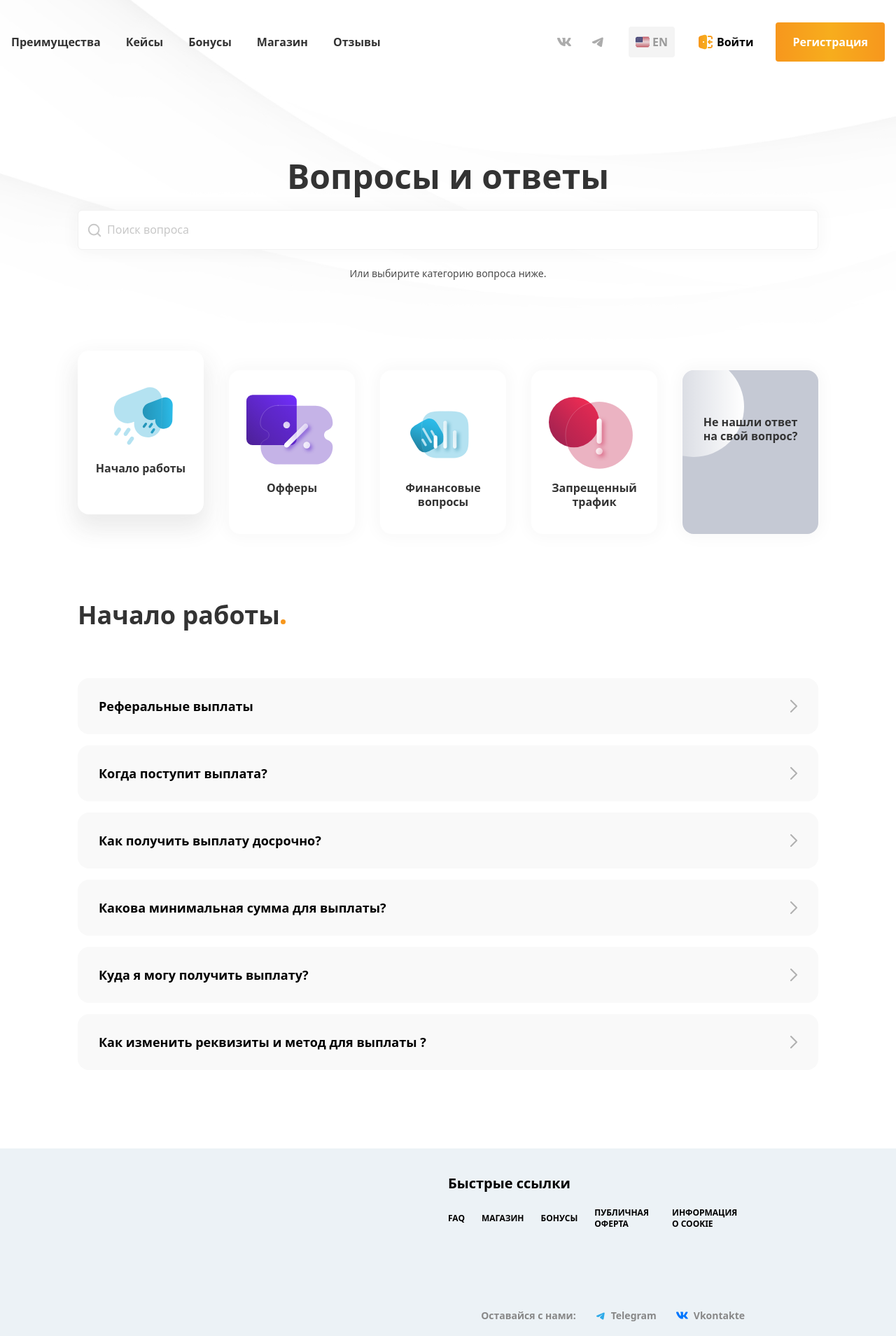
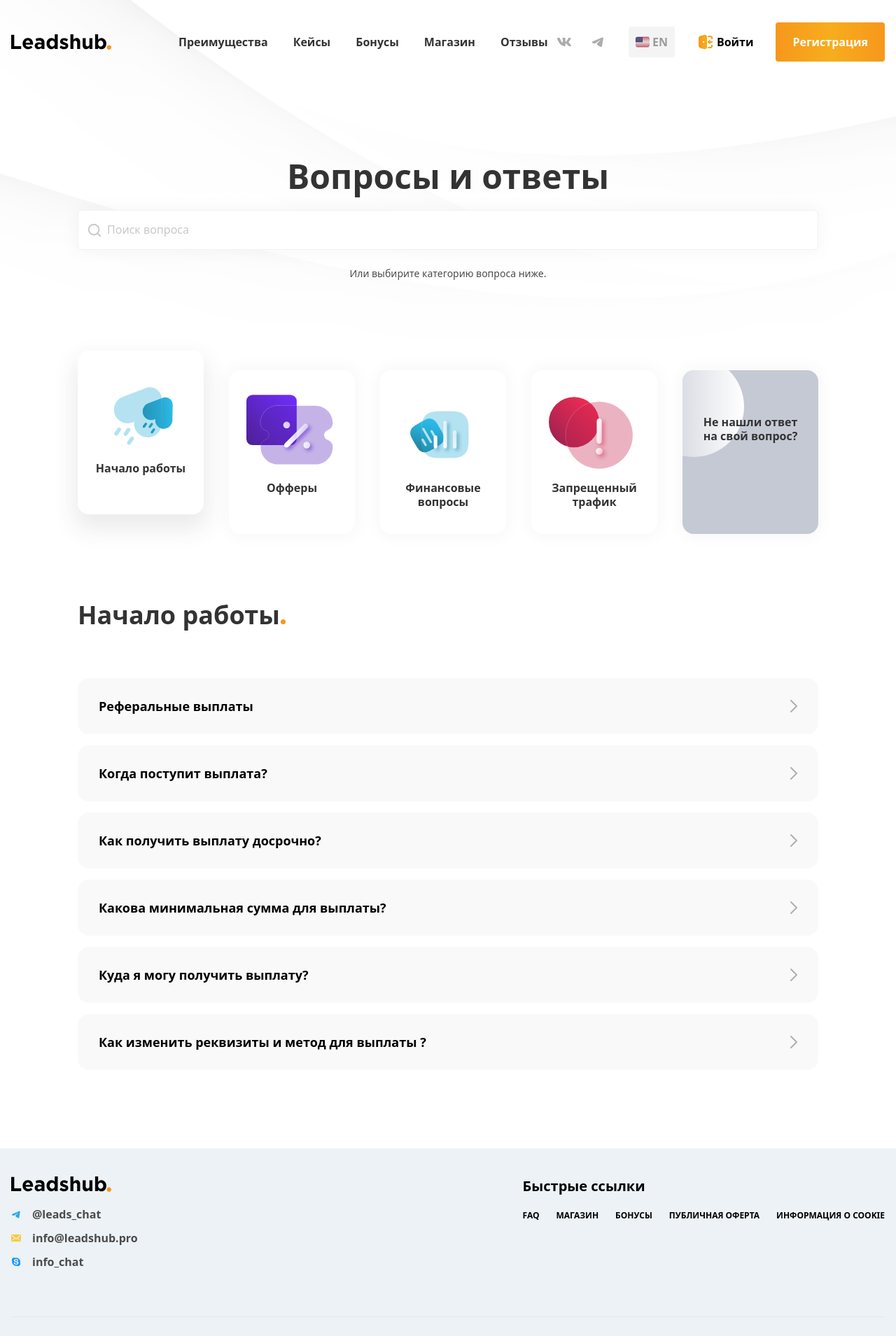
Before and after one commit to bryzZz/some-landing, a React (Vite) app: page /some-landing/FAQ in a window 1280 px wide. Shown: the top 1909 px of the page at 70% size. Built offline with nearby package versions, Linux system fonts and the light colour scheme; a web font is replaced by a local one.

Commit message:
change Header and Footer

```diff
--- a/src/components/Footer.tsx
+++ b/src/components/Footer.tsx
@@ -3,6 +3,10 @@ import { Link } from "react-router-dom";
 
 import { ReactComponent as Telegram } from "assets/icons/telegram-2.svg";
 import { ReactComponent as VK } from "assets/icons/vk-2.svg";
+import { ReactComponent as Skype } from "assets/icons/skype.svg";
+import { ReactComponent as Mail } from "assets/icons/mail.svg";
+import { ReactComponent as Logo } from "assets/icons/logo.svg";
+import { BASE_PATH } from "constants/index";
 
 const navItems = [
   { label: "FAQ", path: "FAQ/" },
@@ -15,10 +19,38 @@ const navItems = [
 export const Footer: React.FC = () => {
   return (
     <footer className="bg-[#ECF2F6]">
-      <div className="mx-[15.625vw] px-4 pb-8 pt-9">
-        <div className="text-400 ml-auto w-1/2">
+      <div className="base-container pb-8 pt-10">
+        <div className="mb-6 flex items-start justify-between">
+          <div>
+            <Link to={BASE_PATH} className="mb-5 block">
+              <Logo />
+            </Link>
+            <div className="flex flex-col gap-[10px]">
+              <Link
+                to="/"
+                className="flex items-center gap-4 font-semibold text-text-300"
+              >
+                <Telegram width={14} height={14} />
+                @leads_chat
+              </Link>
+              <Link
+                to="/"
+                className="flex items-center gap-4 font-semibold text-text-300"
+              >
+                <Mail width={14} height={14} />
+                info@leadshub.pro
+              </Link>
+              <Link
+                to="/"
+                className="flex items-center gap-4 font-semibold text-text-300"
+              >
+                <Skype width={14} height={14} />
+                info_chat
+              </Link>
+            </div>
+          </div>
+          <div>
             <h3 className="mb-5 text-xl font-bold">Быстрые ссылки</h3>
-
             <nav className="mb-28 flex w-full items-center justify-between gap-6">
               {navItems.map(({ label, path }, i) => (
                 <Link
@@ -30,8 +62,16 @@ export const Footer: React.FC = () => {
                 </Link>
               ))}
             </nav>
+          </div>
+        </div>
 
-          <div className="flex justify-end gap-7 text-right text-[14px] text-[#888888]">
+        <hr className="mb-6 bg-[#E0E0E0]" />
+
+        <div className="flex items-center justify-between text-[14px] text-[#888888]">
+          <p className="font-semibold">
+            © 2019-2023, Leadshub. Все права сохранены.
+          </p>
+          <div className="flex justify-end gap-7 text-right">
             <p className="font-bold">Оставайся с нами:</p>
             <Link to={"/"} className="flex items-center gap-2 font-semibold">
               <Telegram />
--- a/src/components/Header.tsx
+++ b/src/components/Header.tsx
@@ -5,6 +5,8 @@ import { ReactComponent as VK } from "assets/icons/vk.svg";
 import { ReactComponent as Telegram } from "assets/icons/telegram.svg";
 import { ReactComponent as USAFlag } from "assets/icons/usa-flag.svg";
 import { ReactComponent as DoorEnter } from "assets/icons/door-enter.svg";
+import { ReactComponent as Logo } from "assets/icons/logo.svg";
+import { BASE_PATH } from "constants";
 
 const navItems = [
   { label: "Преимущества", path: "a" },
@@ -17,8 +19,12 @@ const navItems = [
 export const Header: React.FC = () => {
   return (
     <header className="header-container pt-8">
-      <div className="flex items-center justify-between">
-        <nav className="flex items-center gap-4 lg:gap-9">
+      <div className="flex items-center">
+        <Link to={BASE_PATH} className="mr-24">
+          <Logo />
+        </Link>
+
+        <nav className="mr-auto flex items-center gap-4 lg:gap-9">
           {navItems.map(({ label, path }, i) => (
             <Link key={i} to={path} className="font-semibold text-text-400">
               {label}
--- a/src/index.css
+++ b/src/index.css
@@ -50,10 +50,11 @@
 
 @layer components {
   .header-container {
-    max-width: 1585px;
-    margin-left: calc((100% - 1314px) / 2);
+    width: 100%;
+    max-width: 1820px;
     padding-left: 1rem;
     padding-right: 1rem;
+    margin: 0 auto;
   }
 
   .base-container {
@@ -128,10 +129,3 @@
     @apply text-[14px] leading-5 text-text-300;
   }
 }
-
-@media (max-width: 1350px) {
-  .header-container {
-    max-width: 1314px;
-    margin: 0 auto;
-  }
-}
```
Also changed, not shown: src/assets/icons/logo.svg (added), src/assets/icons/skype.svg (added). Lines whose indentation alone changed are shown as unchanged.
